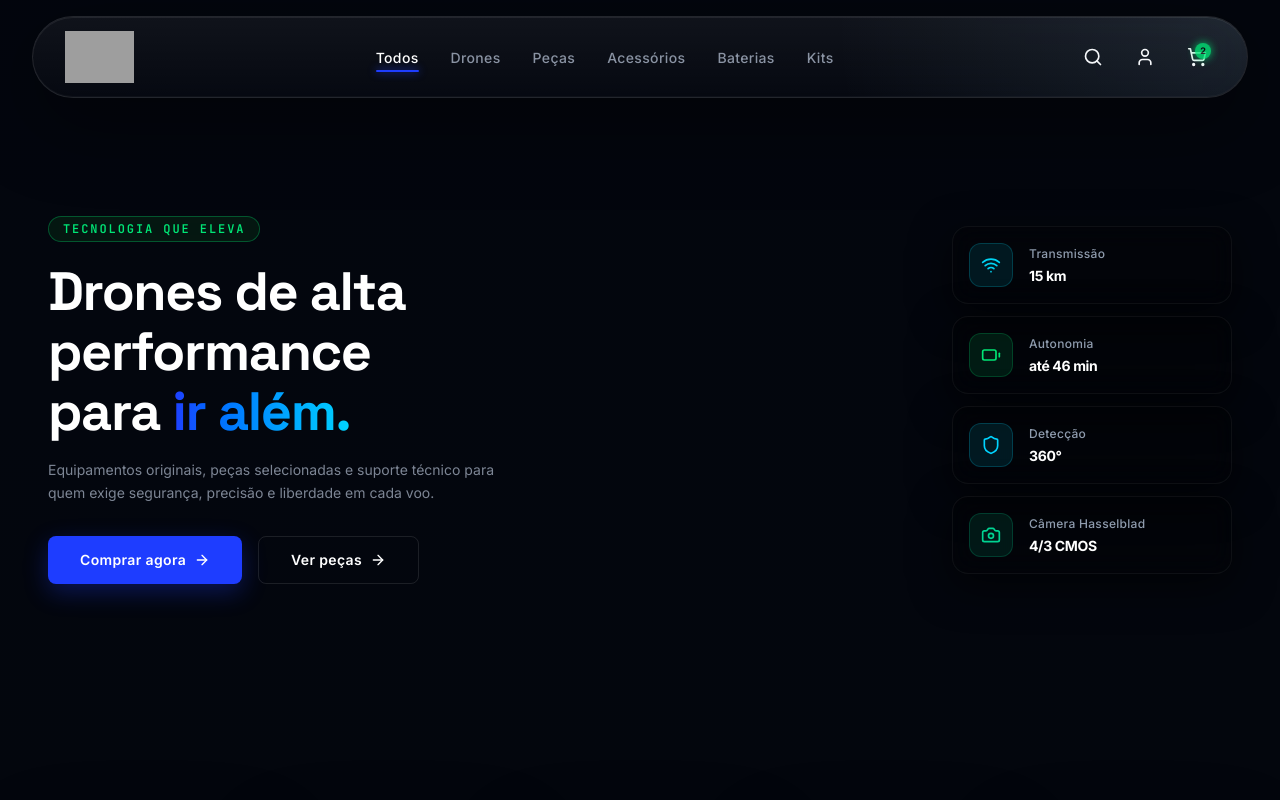
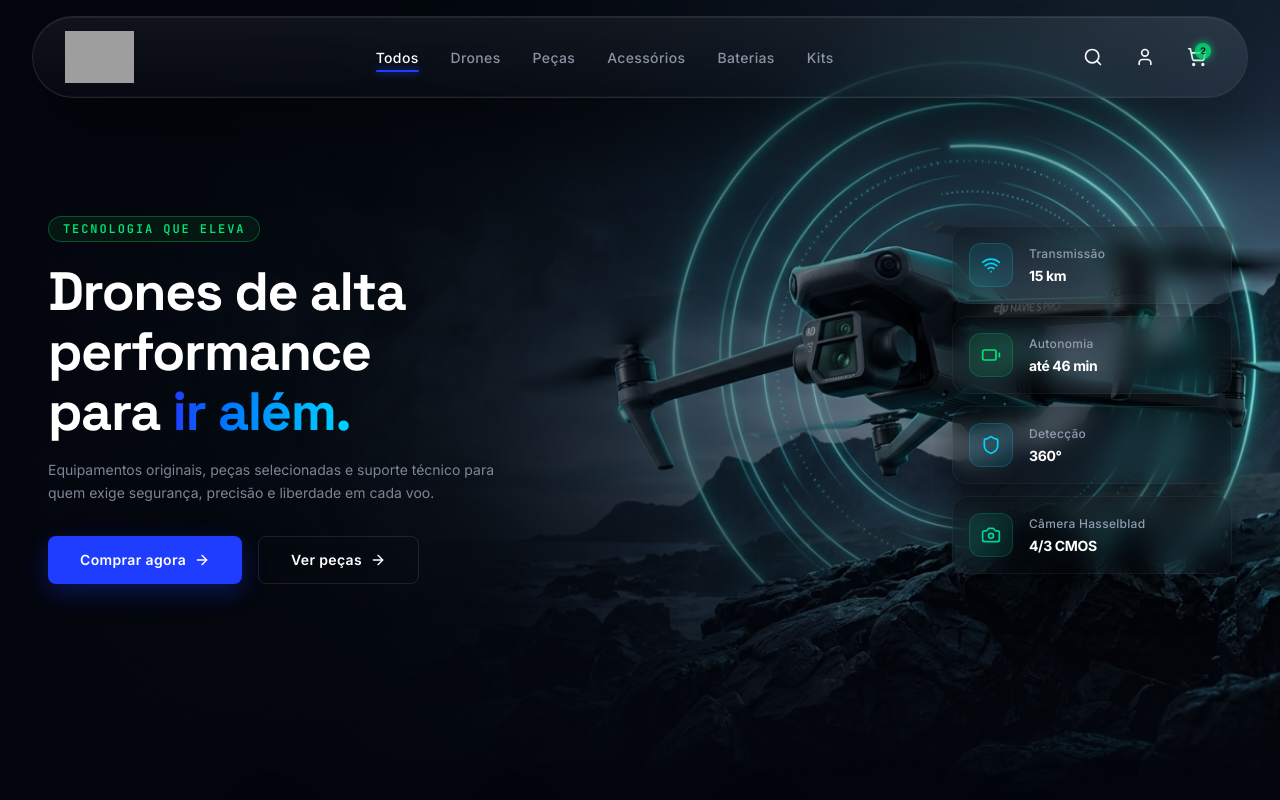
Before and after one commit to zalentec-proj/zalen-shop-app, a Next.js app: page / in a window 1280 px wide. Shown: the top 800 px of the page. Built offline with nearby package versions, Linux system fonts and the light colour scheme; grey boxes are pictures that could not be loaded.

Commit message:
fix: use resolved image URL in hero background

```diff
--- a/src/components/home/Hero.tsx
+++ b/src/components/home/Hero.tsx
@@ -1,11 +1,13 @@
 import React from 'react';
 import { ArrowRight, Wifi, Battery, Shield, Camera } from 'lucide-react';
-import bgImage from '../../assets/images/mavic_featured_bg_v2_1779247771069.png';
+import bgImageAsset from '../../assets/images/mavic_featured_bg_v2_1779247771069.png';
 
 interface HeroProps {
   onExploreClick: () => void;
   onPeasClick: () => void;
 }
+
+const bgImage = bgImageAsset.src;
 
 export default function Hero({ onExploreClick, onPeasClick }: HeroProps) {
   const rightSpecs = [
@@ -40,7 +42,6 @@ export default function Hero({ onExploreClick, onPeasClick }: HeroProps) {
       className="relative w-full min-h-[100vh] flex items-center justify-center overflow-hidden bg-[#03060d] pt-24 pb-12 lg:py-0"
       id="home"
     >
-      {/* Background Image - Luminous and completely unblocked */}
       <div className="absolute inset-0 w-full h-full object-cover pointer-events-none select-none z-0">
         <div
           className="w-full h-full bg-cover bg-[42%_50%] lg:bg-center"
@@ -49,37 +50,27 @@ export default function Hero({ onExploreClick, onPeasClick }: HeroProps) {
           aria-label="DJI Mavic 3 Pro"
         ></div>
 
-        {/* Soft atmospheric gradient highlights to preserve absolute readability of text on the left */}
         <div className="absolute inset-0 bg-gradient-to-r from-[#03060e] via-[#03060e]/50 to-transparent max-md:from-[#03060e]/95 max-md:via-[#03060e]/80 max-md:to-[#03060e]/40"></div>
         <div className="absolute inset-0 bg-gradient-to-t from-[#03060d] via-transparent to-[#03060d]/30"></div>
       </div>
 
-      {/* Hero Content Area */}
       <div className="relative z-10 w-full max-w-7xl mx-auto px-6 md:px-12 mt-6 lg:mt-0">
-
         <div className="grid grid-cols-1 lg:grid-cols-12 gap-8 lg:gap-12 items-center">
-
-          {/* Left Column Content */}
           <div className="lg:col-span-12 xl:col-span-7 flex flex-col text-left items-start gap-4">
-
-            {/* Tag Badge */}
             <div className="inline-flex items-center bg-[#072415]/60 backdrop-blur-md border border-[#00E676]/30 rounded-full px-3.5 py-1 text-[10px] md:text-xs font-bold tracking-[0.16em] text-[#00E676] uppercase font-mono mb-1">
               TECNOLOGIA QUE ELEVA
             </div>
 
-            {/* Title with Gradient Accent */}
             <h1 className="text-3xl sm:text-5xl lg:text-[44px] xl:text-[54px] lg:leading-[1.12] font-black tracking-tight text-white font-display select-none">
               Drones de alta <br />
               performance <br />
               para <span className="text-transparent bg-clip-text bg-gradient-to-r from-blue-primary to-[#00D4FF] font-bold">ir além.</span>
             </h1>
 
-            {/* Description Paragraph */}
             <p className="text-xs sm:text-sm text-brand-muted max-w-md leading-relaxed font-normal opacity-90">
               Equipamentos originais, peças selecionadas e suporte técnico para quem exige segurança, precisão e liberdade em cada voo.
             </p>
 
-            {/* CTA double button deck exactly like Image 2 */}
             <div className="flex flex-wrap items-center gap-4 mt-4 w-full sm:w-auto">
               <button
                 onClick={onExploreClick}
@@ -97,10 +88,8 @@ export default function Hero({ onExploreClick, onPeasClick }: HeroProps) {
                 <ArrowRight className="w-4 h-4 transition-transform group-hover:translate-x-0.5" />
               </button>
             </div>
-
           </div>
 
-          {/* Right Column Specifications Overlay Card Stack */}
           <div className="lg:col-span-12 xl:col-span-5 flex justify-start xl:justify-end w-full mt-6 xl:mt-0">
             <div className="grid grid-cols-1 sm:grid-cols-2 xl:grid-cols-1 xl:flex xl:flex-col gap-3 w-full max-w-4xl xl:max-w-[280px]">
               {rightSpecs.map((spec, idx) => (
@@ -123,9 +112,7 @@ export default function Hero({ onExploreClick, onPeasClick }: HeroProps) {
               ))}
             </div>
           </div>
-
         </div>
-
       </div>
     </section>
   );
```
